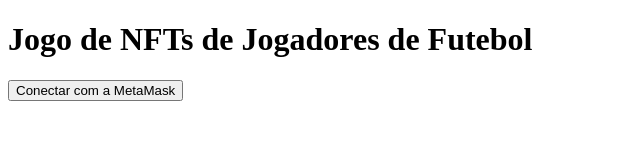
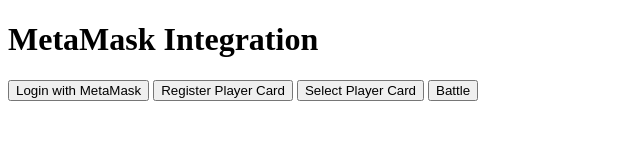
Before and after one commit to ianovpires/trumpcards-game-mcsd, a website: page index.html in a window 1280 px wide. Shown: the whole page, without its empty margins (0-640 px from the left). Drawn offline with Linux system fonts and the light colour scheme.

Commit message:
Update index.html

```diff
--- a/index.html
+++ b/index.html
@@ -1,14 +1,18 @@
 <!DOCTYPE html>
 <html>
 <head>
-  <title>Jogo de NFTs de Jogadores de Futebol</title>
+    <meta charset="UTF-8">
+    <title>MetaMask Integration</title>
 </head>
 <body>
-  <h1>Jogo de NFTs de Jogadores de Futebol</h1>
+    <h1>MetaMask Integration</h1>
+    <button id="loginButton">Login with MetaMask</button>
+    <button id="registerButton">Register Player Card</button>
+    <button id="selectButton">Select Player Card</button>
+    <button id="battleButton">Battle</button>
+    <div id="output"></div>
 
-  <button onclick="login()">Conectar com a MetaMask</button>
-  <div id="loginStatus"></div>
-
-  <script src="app.js"></script>
+    <script src="https://cdn.jsdelivr.net/npm/web3@1.5.3/dist/web3.min.js"></script>
+    <script src="app.js"></script>
 </body>
 </html>
```
